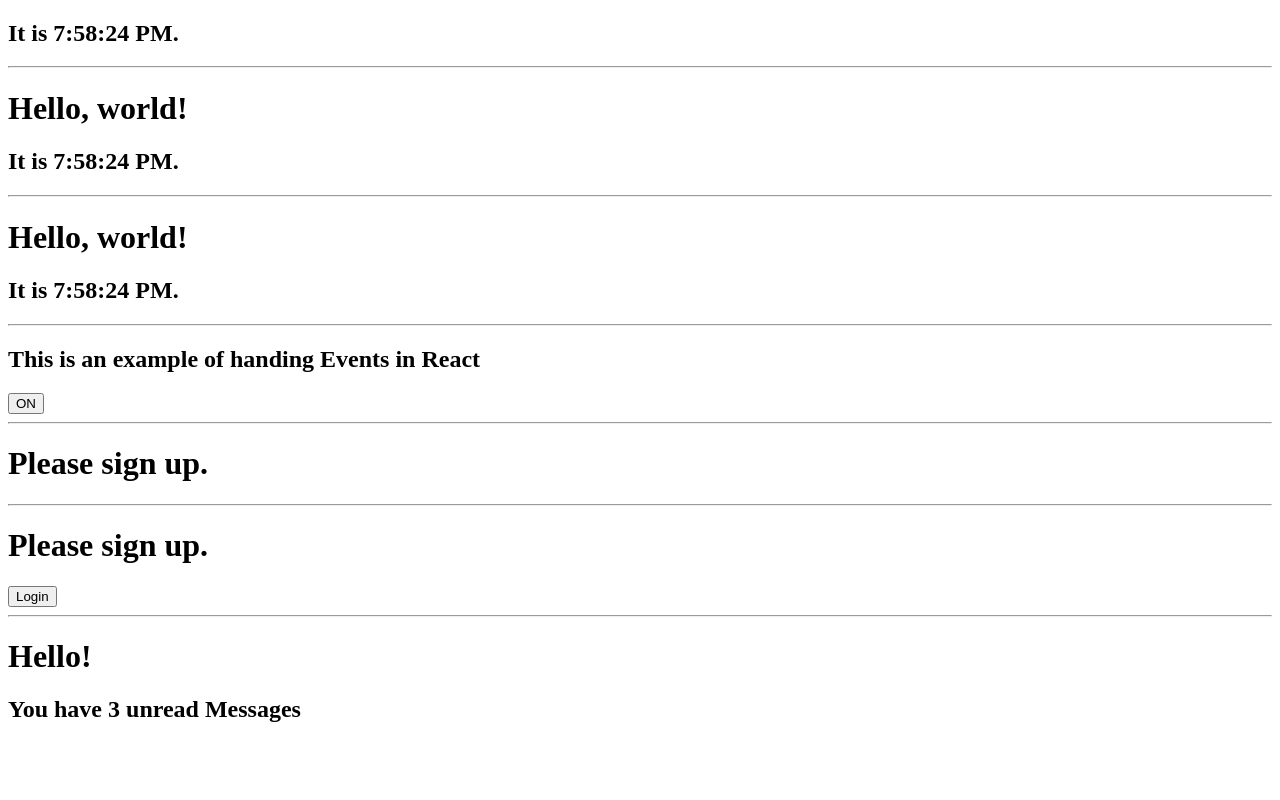
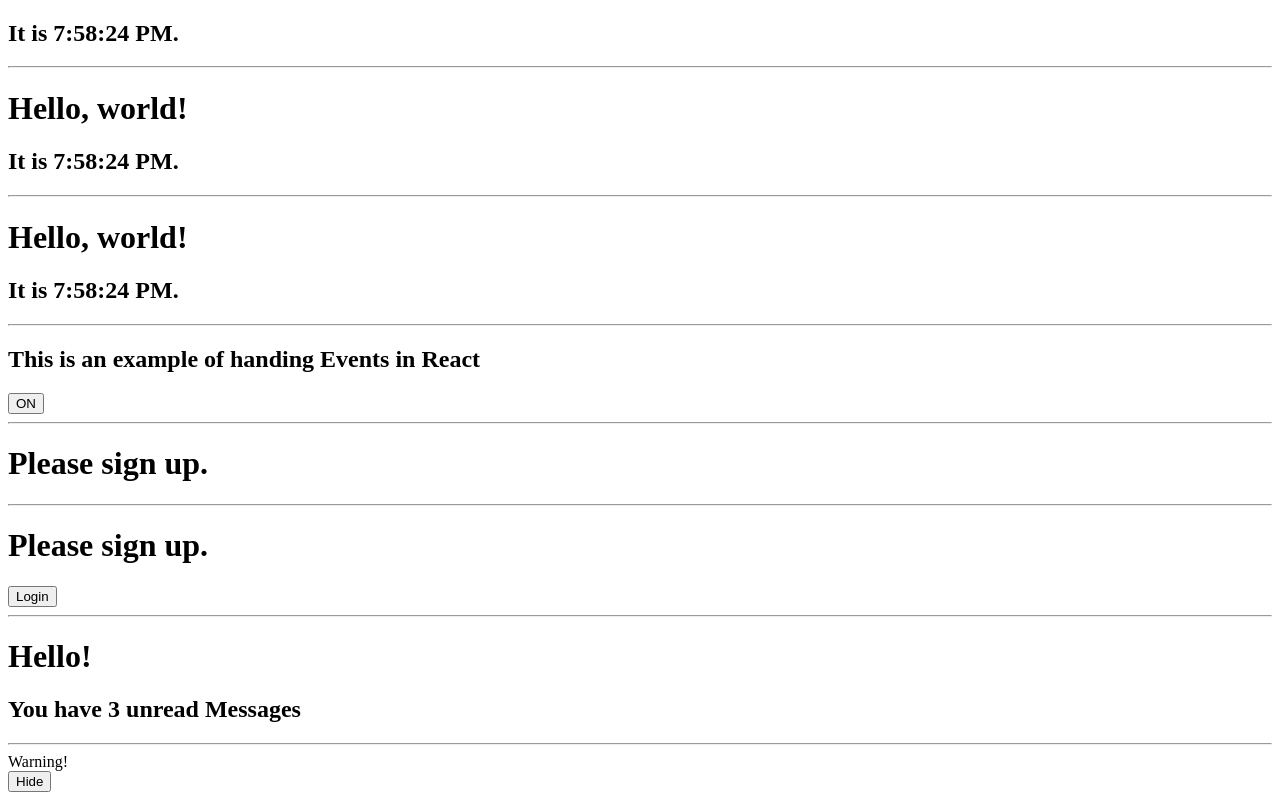
Before and after one commit to quantum93/react-tutorial, a React (Create React App) app: page / in a window 1280 px wide. Shown: the part 446-1246 px from the top of the page. Before the commit the page ends 1189 px from the top, so only its background shows below. Built offline with nearby package versions, Linux system fonts and the light colour scheme.

Commit message:
It shows how to hide component from rendering (Preventing Component from Rendering)

```diff
--- a/src/App.js
+++ b/src/App.js
@@ -6,6 +6,7 @@
 import Greeting from './Greeting';
 import LoginControl from './LoginControl';
 import Mailbox from './Mailbox';
+import Page from './Page';
 
 const comment = {
   date: new Date(),
@@ -45,6 +46,8 @@
         <LoginControl />
         <hr/>
         <Mailbox unreadMessages={messages} />
+        <hr/>
+        <Page />
     </div>
   );
 }
--- /dev/null
+++ b/src/Page.js
@@ -0,0 +1,28 @@
+import React from 'react';
+
+class Page extends React.Component {
+  constructor(props) {
+    super(props);
+    this.state={showWarning: true};
+  }
+
+  WarningBanner(props) {
+    if (!props.warn) { return null; }
+    return( <div className="warning">Warning!</div> )
+  }
+
+  handleToggleClick = () => {
+    this.setState(state => ({ showWarning: !state.showWarning }));
+  }
+
+  render() {
+    return(
+      <div>
+        <this.WarningBanner warn={this.state.showWarning} />
+        <button onClick={this.handleToggleClick}>{this.state.showWarning ? 'Hide' : 'Show'}</button>
+      </div>
+    )
+  }
+}
+
+export default Page;
```
